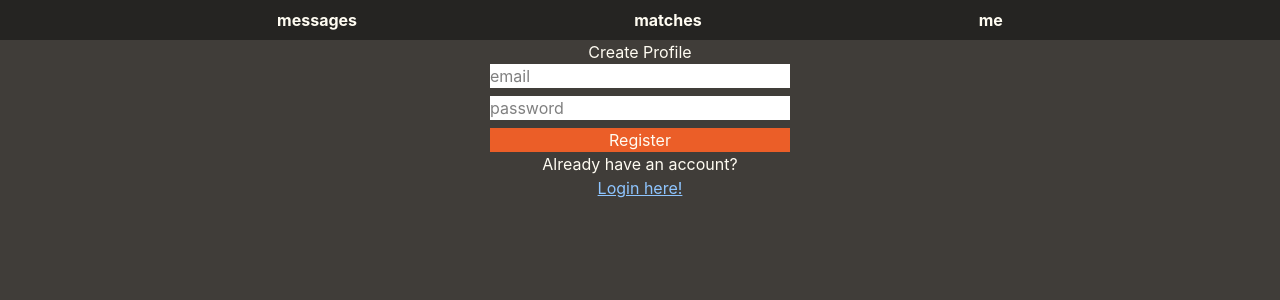
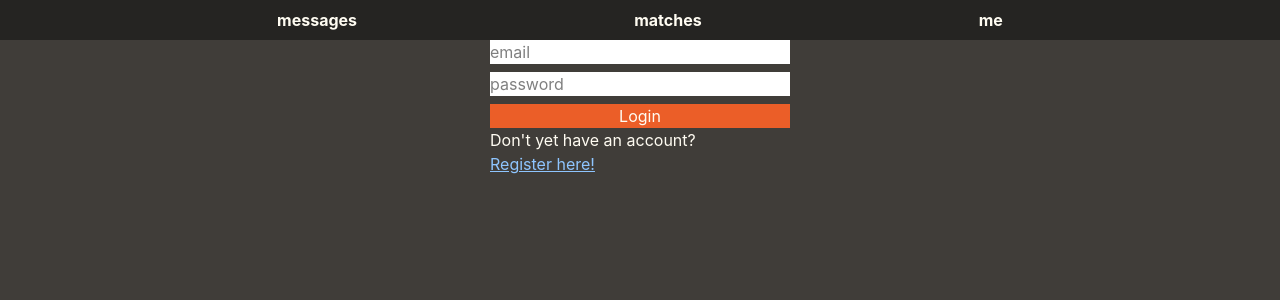
Before and after one commit to imranshiundu/MatchMe, a React (Vite) app in the folder frontend/: page /login in a window 1280 px wide. Shown: the top 300 px of the page. Built offline with nearby package versions, Linux system fonts and the light colour scheme.

Commit message:
feat: login and registration server requests

```diff
--- a/frontend/src/App.tsx
+++ b/frontend/src/App.tsx
@@ -6,7 +6,7 @@ import Dashboard from "./pages/Dashboard/Dashboard.tsx";
 import Profile from "./pages/Profile/Profile.tsx";
 import Layout from "./components/layout/Layout.tsx";
 import Connections from "./pages/Connections/Connections.tsx";
-import Login from "./pages/Auth/Login.tsx";
+import Auth from "./pages/Auth/Auth.tsx";
 import Chat from "./pages/Messages/Chat.tsx";
 
 // app
@@ -20,7 +20,7 @@ function App() {
                     <Route path="/profile" element={<Profile/>}/>
                     <Route path="/messages" element={<Connections/>}/>
                     <Route path="/chat" element={<Chat/>}/>
-                    <Route path="/login" element={<Login/>}/>
+                    <Route path="/login" element={<Auth/>}/>
                 </Route>
             </Routes>
         </BrowserRouter>
--- /dev/null
+++ b/frontend/src/components/auth/LoginForm.tsx
@@ -0,0 +1,71 @@
+import {type SubmitEvent, useState} from "react";
+import type {loginFormData, serverAuthResponse} from "../../types/loginFormData.ts";
+
+function LoginForm() {
+    const [loginDetails, setLoginDetails] =
+        useState<loginFormData>({
+            email: '',
+            password: ''
+        });
+
+    const [error, setError] = useState<string>('');
+
+    const handleChange = (e:React.ChangeEvent<HTMLInputElement>) => {
+        const { name , value } = e.target;
+        setLoginDetails((prev) => ({
+            ...prev,
+            [name]: value
+        }));
+    };
+
+    const handleSubmit = async (e: SubmitEvent) => {
+        e.preventDefault()
+        try {
+            const response = await fetch('http://localhost:5432/matchme/login',
+                {
+                    method: 'POST',
+                    body: JSON.stringify(loginDetails)
+                })
+            if (!response.ok) {
+                const error = await response.json() as { message: string };
+                throw new Error(error.message || 'Auth failed');
+            }
+            const data = (await response.json()) as serverAuthResponse;
+            console.log('Auth successful: ', data);
+        } catch (err) {
+            setError(err instanceof Error ? err.message : 'An error occurred.');
+        }
+    }
+
+    return (
+        <div className='grid place-items-center'>
+            <form
+                onSubmit={handleSubmit}
+                className='flex flex-col w-75 gap-2'>
+                <input
+                    type={"text"}
+                    placeholder='email'
+                    name={'email'}
+                    value={loginDetails.email}
+                    onChange={handleChange}
+                    className='bg-white text-black'/>
+                <input
+                    type={"password"}
+                    placeholder='password'
+                    name={'password'}
+                    value={loginDetails.password}
+                    onChange={handleChange}
+                    className='bg-white text-black'/>
+                <button type='submit' className='cursor-pointer bg-[#EB5E28]'>Login</button>
+                {
+                    // TODO style the error message
+                }
+                {error && <p className={''}>
+                    {error}
+                </p>}
+            </form>
+        </div>
+    )
+}
+
+export default LoginForm;
--- /dev/null
+++ b/frontend/src/components/auth/RegistrationForm.tsx
@@ -0,0 +1,79 @@
+import {type SubmitEvent, useState} from "react";
+import type {registrationData, serverAuthResponse} from "../../types/loginFormData.ts";
+
+function RegistrationForm() {
+    const [registrationDetails, setRegistrationDetails] =
+        useState<registrationData>({
+            email: '',
+            password: '',
+            repeatPassword: ''
+        });
+
+    const [error, setError] = useState<string>('');
+
+    const handleChange = (e:React.ChangeEvent<HTMLInputElement>) => {
+        const { name , value } = e.target;
+        setRegistrationDetails((prev) => ({
+            ...prev,
+            [name]: value
+        }));
+    };
+
+    const handleSubmit = async (e: SubmitEvent) => {
+        e.preventDefault()
+        try {
+            const response = await fetch('http://localhost:5432/matchme/register',
+                {
+                    method: 'POST',
+                    body: JSON.stringify(registrationDetails)
+                })
+            if (!response.ok) {
+                const error = await response.json() as { message: string };
+                throw new Error(error.message || 'Auth failed');
+            }
+            const data = (await response.json()) as serverAuthResponse;
+            console.log('Auth successful: ', data);
+        } catch (err) {
+            setError(err instanceof Error ? err.message : 'An error occurred.');
+        }
+    }
+
+    return (
+        <div className='grid place-items-center'>
+            <form
+                onSubmit={handleSubmit}
+                className='flex flex-col w-75 gap-2'>
+                <input
+                    type={"text"}
+                    placeholder='email'
+                    name={'email'}
+                    value={registrationDetails.email}
+                    onChange={handleChange}
+                    className='bg-white text-black'/>
+                <input
+                    type={"password"}
+                    placeholder='password'
+                    name={'password'}
+                    value={registrationDetails.password}
+                    onChange={handleChange}
+                    className='bg-white text-black'/>
+                <input
+                    type={"password"}
+                    placeholder='repeat password'
+                    name={'repeatPassword'}
+                    value={registrationDetails.repeatPassword}
+                    onChange={handleChange}
+                    className='bg-white text-black'/>
+                <button type='submit' className='cursor-pointer bg-[#EB5E28]'>Register</button>
+                {
+                    // TODO style the error message
+                }
+                {error && <p className={''}>
+                    {error}
+                </p>}
+            </form>
+        </div>
+    )
+}
+
+export default RegistrationForm;
--- /dev/null
+++ b/frontend/src/pages/Auth/Auth.tsx
@@ -0,0 +1,34 @@
+import LoginForm from "../../components/auth/LoginForm.tsx";
+import {useState} from "react";
+import RegistrationForm from "../../components/auth/RegistrationForm.tsx";
+
+function Auth() {
+    const [login, setLogin] = useState<boolean>(true)
+    const switchAuth = () => {
+        setLogin(!login);
+    }
+
+    return (
+        <div className='grid place-items-center'>
+            {login ?
+                <section>
+                    <LoginForm/>
+                    <p>Don't yet have an account?</p>
+                    <button onClick={switchAuth} className='text-blue-300 underline cursor-pointer'>
+                        Register here!
+                    </button>
+                </section>
+                :
+                <section>
+                    <RegistrationForm/>
+                    <p>Already have an account?</p>
+                    <button onClick={switchAuth} className='text-blue-300 underline cursor-pointer'>
+                        Login here!
+                    </button>
+                </section>
+            }
+        </div>
+    )
+}
+
+export default Auth;
--- a/frontend/src/pages/Auth/Login.tsx
+++ /dev/null
@@ -1,16 +0,0 @@
-function Login() {
-    return (
-        <div className='grid place-items-center'>
-            <h1>Create Profile</h1>
-            <form className='flex flex-col w-75 gap-2'>
-                <input type={"text"} placeholder='email' className='bg-white text-black'/>
-                <input type={"password"} placeholder='password' className='bg-white text-black'/>
-                <button type='submit' className='cursor-pointer bg-[#EB5E28]'>Register</button>
-            </form>
-            <p>Already have an account?</p>
-            <a href='https://www.youtube.com/watch?v=dQw4w9WgXcQ' className='text-blue-300 underline'>Login here!</a>
-        </div>
-    )
-}
-
-export default Login;
--- /dev/null
+++ b/frontend/src/types/loginFormData.ts
@@ -0,0 +1,15 @@
+export type loginFormData = {
+    email : string;
+    password : string;
+}
+
+export type serverAuthResponse = {
+    token? : string;
+    message? : string;
+}
+
+export type registrationData = {
+    email : string,
+    password: string,
+    repeatPassword: string
+}
```
Also changed, not shown: 1 other file (tests, documents, lock files or other folders).
